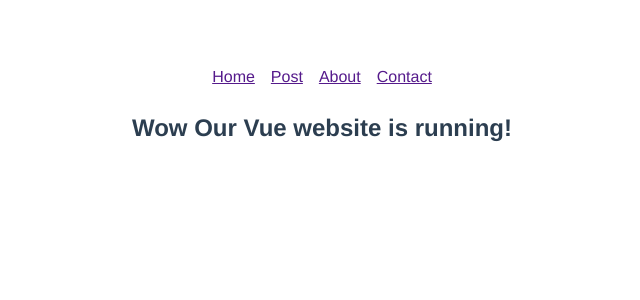
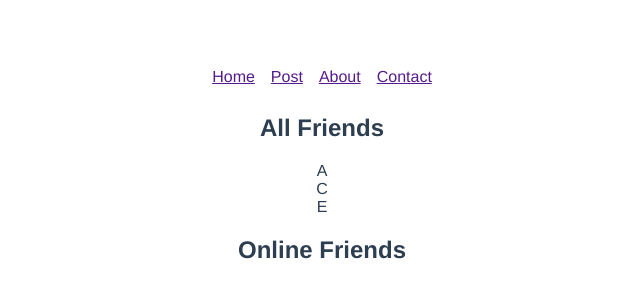
Before and after one commit to NeneWang/vue---Practice, a Vue app in the folder cli/vue/: page / in a window 1280 px wide. Shown: the top 300 px of the page, without its empty margins (318-958 px from the left). Built offline with nearby package versions, Linux system fonts and the light colour scheme.

Commit message:
m=laravue | vue | cli | online friends

```diff
--- a/cli/vue/src/App.vue
+++ b/cli/vue/src/App.vue
@@ -1,26 +1,33 @@
 <template>
   <div id="app">
     <Navbar></Navbar>
-    <h2>{{ title }}</h2>
+    <AllFriends></AllFriends>
+    <OnlineFriends></OnlineFriends>
   </div>
 </template>
 
 <script>
 import Navbar from "./components/Navbar";
+import AllFriends from "./components/AllFriends";
+import OnlineFriends from "./components/OnlineFriends";
+
 export default {
   name: "App",
   data() {
     return {
       title: "Wow Our Vue website is running!",
+
     };
   },
   components: {
     Navbar,
+    AllFriends,
+    OnlineFriends,
   },
 };
 </script>
 
-<style scoped >
+<style scoped>
 #app {
   font-family: Avenir, Helvetica, Arial, sans-serif;
   -webkit-font-smoothing: antialiased;
--- a/cli/vue/src/components/AllFriends.vue
+++ b/cli/vue/src/components/AllFriends.vue
@@ -1,18 +1,30 @@
 <template>
   <div id="allfriends">
     <h2>All Friends</h2>
+    <div v-for="(friend, index) in friends" :key="index">
+      <span v-if="friend.online" >{{ friend.name }}</span>
+    </div>
   </div>
 </template>
 
 <script>
-
-
 export default {
-  name: 'HelloWorld',
+  name: "HelloWorld",
   props: {
-    msg: String
-  }
-}
+    msg: String,
+  },
+  data() {
+    return {
+      friends: [
+        { name: "A", online: true },
+        { name: "B", online: false },
+        { name: "C", online: true },
+        { name: "D", online: false },
+        { name: "E", online: true },
+      ],
+    };
+  },
+};
 </script>
 
 <!-- Add "scoped" attribute to limit CSS to this component only -->
```
